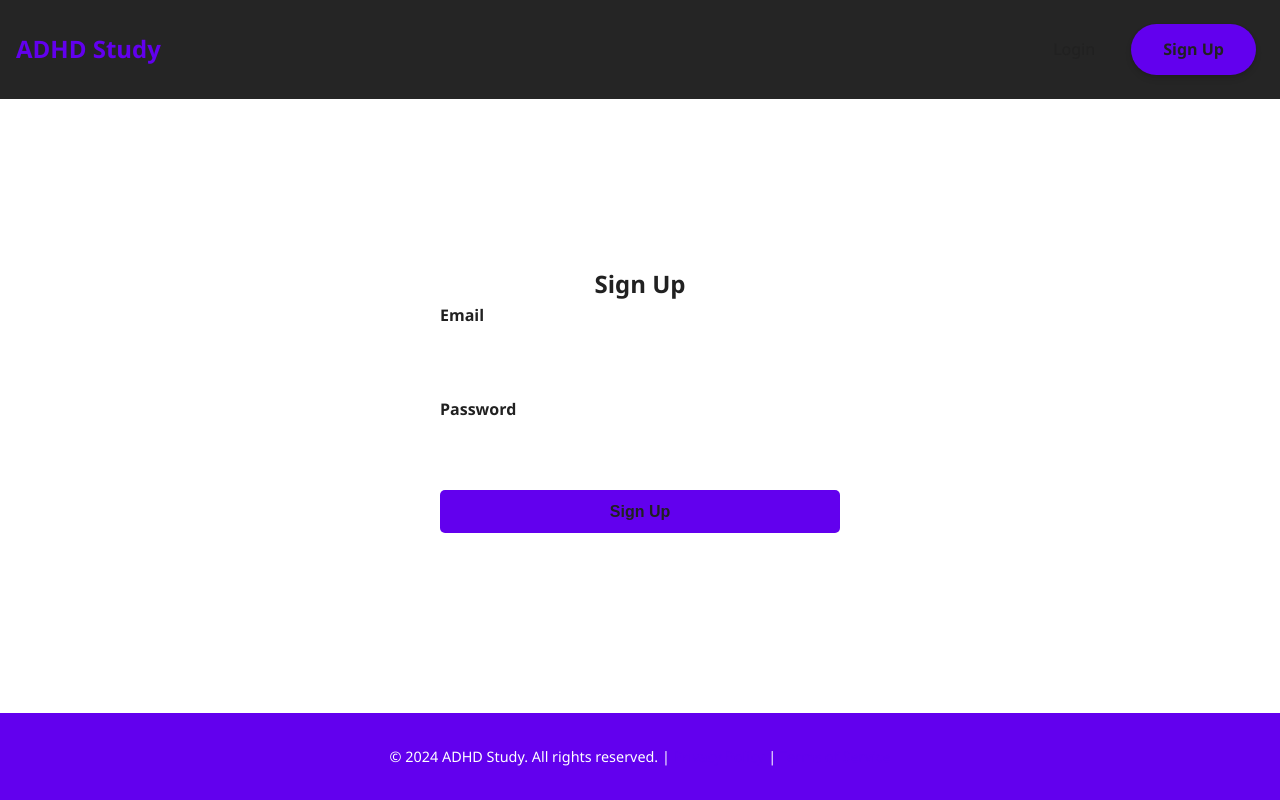
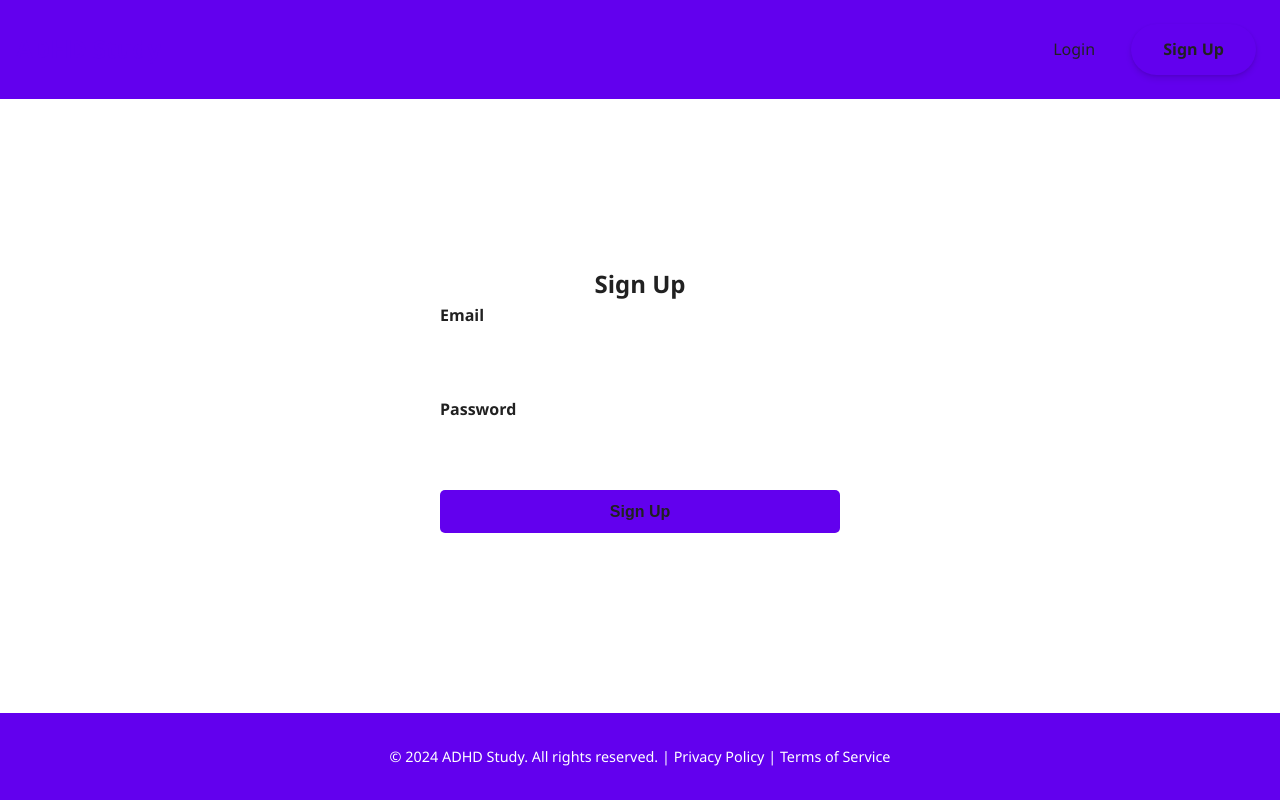
Before and after one commit to Q2OD/ADHDStudys, a Flask app: page /signup in a window 1280 px wide. Run offline with Flask 3, Linux system fonts and the light colour scheme.

Commit message:
style: Update color scheme for hero, navbar, and footer links

```diff
--- a/static/css/style.css
+++ b/static/css/style.css
@@ -29,7 +29,7 @@ body {
 
 /* Navigation */
 .navbar {
-    background-color: rgba(26, 26, 26, 0.95);
+    background-color: var(--primary-color);
     padding: 1rem var(--spacing);
     display: flex;
     justify-content: space-between;
@@ -60,7 +60,7 @@ body {
 .hero {
     padding: 8rem 2rem 4rem;
     text-align: center;
-    background: linear-gradient(rgba(26, 26, 26, 0.9), rgba(26, 26, 26, 0.9)),
+    background: linear-gradient(rgba(98, 0, 238, 0.9), rgba(98, 0, 238, 0.9)),
                 url('../images/hero-bg.jpg') center/cover;
 }
 
@@ -164,7 +164,7 @@ footer {
 }
 
 footer a {
-    color: var(--primary-color);
+    color: var(--background-light);
     text-decoration: none;
 }
 
```
